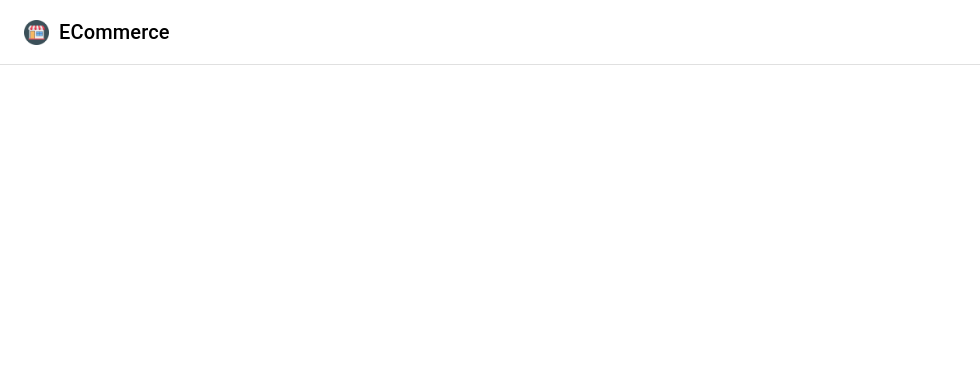
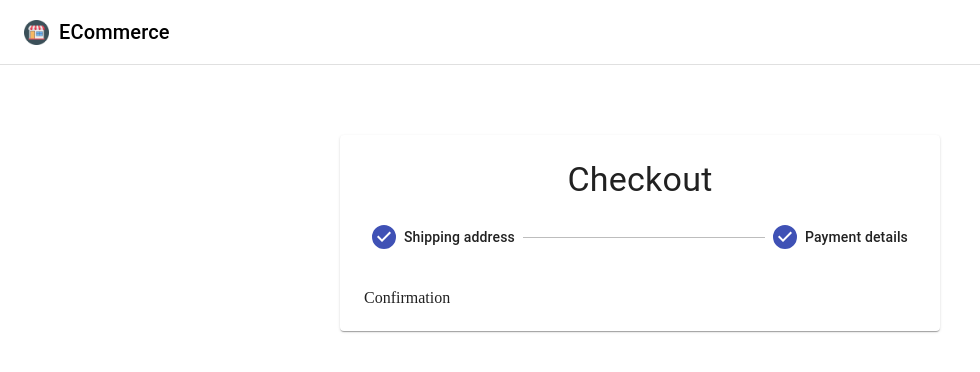
Before and after one commit to Zhenzhong-Zhou/E-Commerce, a React (Create React App) app in the folder e-commerce/: page /checkout in a window 1280 px wide. Shown: the top 372 px of the page, without its empty margins (0-980 px from the left). Built offline with nearby package versions, Linux system fonts and the light colour scheme; no server answers.

Commit message:
Add checkout page

```diff
--- a/e-commerce/src/App.js
+++ b/e-commerce/src/App.js
@@ -1,6 +1,6 @@
 import {useState, useEffect} from "react";
 import {commerce} from "./lib/commerce";
-import {Products, NavBar, Cart} from "./components";
+import {Products, NavBar, Cart, Checkout} from "./components";
 import {BrowserRouter as Router, Switch, Route} from "react-router-dom";
 
 const App = () => {
@@ -48,6 +48,9 @@
 						      handleRemoveFromCart={handleRemoveFromCart} handleEmptyCart={handleEmptyCart}
 						/>
 					</Route>
+					<Route exact path={"/checkout"}>
+						<Checkout/>
+					</Route>
 				</Switch>
 			</div>
 		</Router>
--- a/e-commerce/src/components/Cart/Cart.jsx
+++ b/e-commerce/src/components/Cart/Cart.jsx
@@ -23,7 +23,7 @@
 				<Typography variant={"h4"}>Subtotal: {cart.subtotal.formatted_with_symbol}</Typography>
 				<div>
 					<Button className={classes.emptyButton} size={"large"} type={"button"} variant={"contained"} color={"secondary"} onClick={handleEmptyCart}>Empty Cart</Button>
-					<Button className={classes.checkoutButton} size={"large"} type={"button"} variant={"contained"} color={"primary"}>Checkout</Button>
+					<Button component={Link} to={"/checkout"} className={classes.checkoutButton} size={"large"} type={"button"} variant={"contained"} color={"primary"}>Checkout</Button>
 				</div>
 			</div>
 		</>
--- /dev/null
+++ b/e-commerce/src/components/CheckoutForm/AddressForm.jsx
@@ -0,0 +1,9 @@
+const AddressForm = () => {
+	return  (
+		<div>
+			AddressForm
+		</div>
+	)
+};
+
+export default AddressForm;
--- /dev/null
+++ b/e-commerce/src/components/CheckoutForm/Checkout/Checkout.jsx
@@ -0,0 +1,37 @@
+import {useState} from "react";
+import {Paper, Stepper, Step, StepLabel, Typography,CircularProgress, Divider, Button} from "@material-ui/core";
+
+import useStyles from "./styles";
+import AddressForm from "../AddressForm";
+import PaymentForm from "../PaymentForm";
+
+const steps = ["Shipping address", "Payment details"];
+
+const Checkout = () => {
+	const classes = useStyles();
+	const [activeStep, setActiveStep] = useState(2);
+	const Confirmation = () => (
+		<div>Confirmation</div>
+	);
+	const Form = () => activeStep === 0 ? <AddressForm/> : <PaymentForm/>;
+	return (
+		<>
+			<div className={classes.toolbar}/>
+			<main className={classes.layout}>
+				<Paper className={classes.paper}>
+					<Typography variant={"h4"} align={"center"}>Checkout</Typography>
+					<Stepper activeStep={activeStep} className={classes.stepper}>
+						{steps.map((label) => (
+							<Step key={label}>
+								<StepLabel>{label}</StepLabel>
+							</Step>
+						))}
+					</Stepper>
+					{activeStep === steps.length ? <Confirmation/> : <Form/>}
+				</Paper>
+			</main>
+		</>
+	)
+};
+
+export default Checkout;
--- /dev/null
+++ b/e-commerce/src/components/CheckoutForm/Checkout/styles.js
@@ -0,0 +1,52 @@
+import { makeStyles } from '@material-ui/core/styles';
+
+export default makeStyles((theme) => ({
+	appBar: {
+		position: 'relative',
+	},
+	toolbar: theme.mixins.toolbar,
+	layout: {
+		marginTop: '5%',
+		width: 'auto',
+		marginLeft: theme.spacing(2),
+		marginRight: theme.spacing(2),
+		[theme.breakpoints.up(600 + theme.spacing(2) * 2)]: {
+			width: 600,
+			marginLeft: 'auto',
+			marginRight: 'auto',
+		},
+	},
+	paper: {
+		marginTop: theme.spacing(3),
+		marginBottom: theme.spacing(3),
+		padding: theme.spacing(2),
+		[theme.breakpoints.down('xs')]: {
+			width: '100%',
+			marginTop: 60,
+		},
+		[theme.breakpoints.up(600 + theme.spacing(3) * 2)]: {
+			marginTop: theme.spacing(6),
+			marginBottom: theme.spacing(6),
+			padding: theme.spacing(3),
+		},
+	},
+	stepper: {
+		padding: theme.spacing(3, 0, 5),
+	},
+	buttons: {
+		display: 'flex',
+		justifyContent: 'flex-end',
+	},
+	button: {
+		marginTop: theme.spacing(3),
+		marginLeft: theme.spacing(1),
+	},
+	divider: {
+		margin: '20px 0',
+	},
+	spinner: {
+		display: 'flex',
+		justifyContent: 'center',
+		alignItems: 'center',
+	},
+}));
--- /dev/null
+++ b/e-commerce/src/components/CheckoutForm/PaymentForm.jsx
@@ -0,0 +1,9 @@
+const PaymentForm = () => {
+	return  (
+		<div>
+			PaymentForm
+		</div>
+	)
+};
+
+export default PaymentForm;
--- a/e-commerce/src/components/index.js
+++ b/e-commerce/src/components/index.js
@@ -1,3 +1,4 @@
 export {default as NavBar} from "./NavBar/NavBar";
 export {default as Products} from "./Products/Products";
 export {default as Cart} from "./Cart/Cart";
+export {default as Checkout} from "./CheckoutForm/Checkout/Checkout";
```
